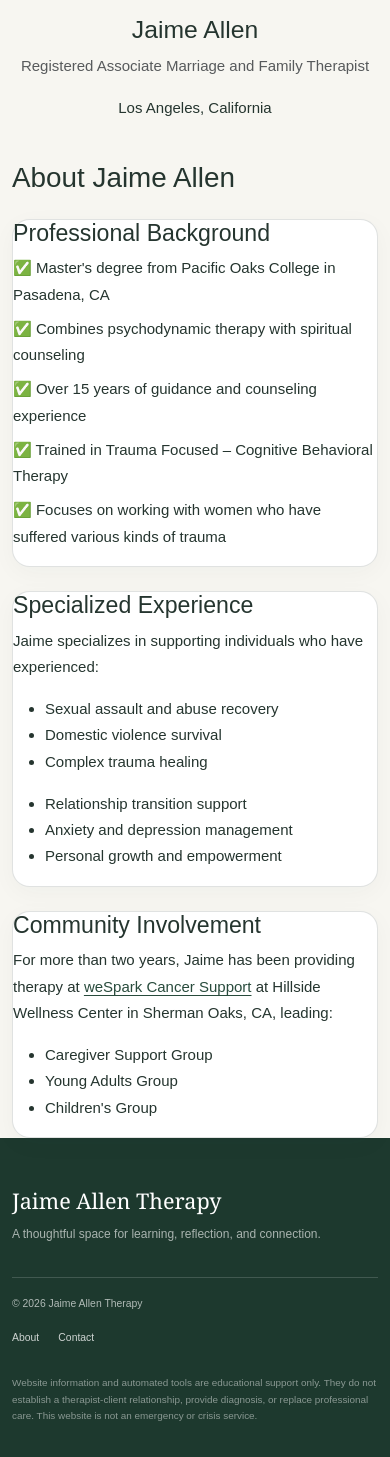
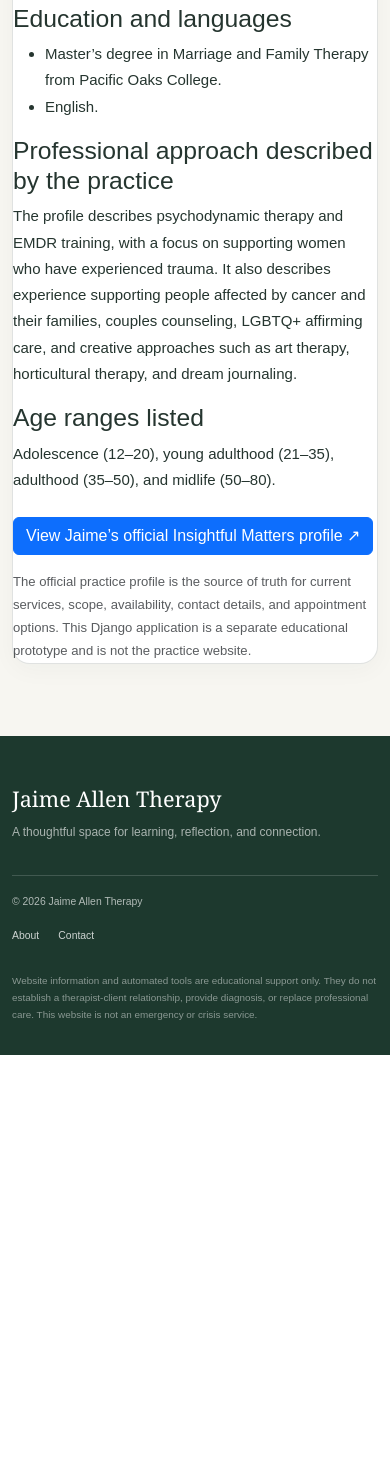
Before and after one commit to SchillingEnterprises/Jaime-Allen, a Django app: page /about/ in a window 390 px wide. Shown: the part 402-1859 px from the top of the page. After the commit the page ends 1457 px from the top, so only its background shows below. Run offline with Django 5.2, Linux system fonts and the light colour scheme.

Commit message:
Update Django profile page to current LMFT and practice listing

```diff
--- a/therapy_site/templates/about.html
+++ b/therapy_site/templates/about.html
@@ -1,65 +1,30 @@
 {% extends 'base.html' %}
 
-{% block title %}About Jaime Allen - Relationship Therapist{% endblock %}
+{% block title %}About Jaime Allen, LMFT | Insightful Matters{% endblock %}
+{% block meta_description %}Current public professional profile for Jaime Allen, Licensed Marriage & Family Therapist, listed with Insightful Matters Family Counseling Professionals.{% endblock %}
 
 {% block content %}
-<div class="container mt-5">
-    <div class="row">
-        <div class="col-lg-4 text-center mb-4">
-            <img src="http://www.fairyastrology.com/jaimeallen/images/modeling/portfolio10.jpg" alt="Jaime Allen" class="img-fluid rounded-circle mb-3">
-            <h2>Jaime Allen</h2>
-            <p class="text-muted">Registered Associate Marriage and Family Therapist</p>
-            <p>Los Angeles, California</p>
-        </div>
-
-        <div class="col-lg-8">
-            <h1 class="mb-4">About Jaime Allen</h1>
-
+<div class="container mt-5 mb-5">
+    <div class="row justify-content-center">
+        <div class="col-lg-9">
+            <p class="eyebrow">Current professional profile</p>
+            <h1 class="mb-2">Jaime Allen, LMFT</h1>
+            <p class="lead">Licensed Marriage &amp; Family Therapist · California license #164998</p>
             <div class="ai-optimized-card mb-4">
                 <div class="card-body">
-                    <h3>Professional Background</h3>
-                    <ul class="list-unstyled">
-                        <li class="mb-2">✅ Master's degree from Pacific Oaks College in Pasadena, CA</li>
-                        <li class="mb-2">✅ Combines psychodynamic therapy with spiritual counseling</li>
-                        <li class="mb-2">✅ Over 15 years of guidance and counseling experience</li>
-                        <li class="mb-2">✅ Trained in Trauma Focused – Cognitive Behavioral Therapy</li>
-                        <li class="mb-2">✅ Focuses on working with women who have suffered various kinds of trauma</li>
+                    <h2>Practice affiliation</h2>
+                    <p>Jaime is listed with <strong>Insightful Matters Family Counseling Professionals</strong>. The practice profile identifies her setting as virtual telehealth.</p>
+                    <h2>Education and languages</h2>
+                    <ul>
+                        <li>Master’s degree in Marriage and Family Therapy from Pacific Oaks College.</li>
+                        <li>English.</li>
                     </ul>
-                </div>
-            </div>
-
-            <div class="ai-optimized-card mb-4">
-                <div class="card-body">
-                    <h3>Specialized Experience</h3>
-                    <p>Jaime specializes in supporting individuals who have experienced:</p>
-                    <div class="row">
-                        <div class="col-md-6">
-                            <ul>
-                                <li>Sexual assault and abuse recovery</li>
-                                <li>Domestic violence survival</li>
-                                <li>Complex trauma healing</li>
-                            </ul>
-                        </div>
-                        <div class="col-md-6">
-                            <ul>
-                                <li>Relationship transition support</li>
-                                <li>Anxiety and depression management</li>
-                                <li>Personal growth and empowerment</li>
-                            </ul>
-                        </div>
-                    </div>
-                </div>
-            </div>
-
-            <div class="ai-optimized-card">
-                <div class="card-body">
-                    <h3>Community Involvement</h3>
-                    <p>For more than two years, Jaime has been providing therapy at <a href="https://wespark.org/jaime-allen/">weSpark Cancer Support</a> at Hillside Wellness Center in Sherman Oaks, CA, leading:</p>
-                    <ul>
-                        <li>Caregiver Support Group</li>
-                        <li>Young Adults Group</li>
-                        <li>Children's Group</li>
-                    </ul>
+                    <h2>Professional approach described by the practice</h2>
+                    <p>The profile describes psychodynamic therapy and EMDR training, with a focus on supporting women who have experienced trauma. It also describes experience supporting people affected by cancer and their families, couples counseling, LGBTQ+ affirming care, and creative approaches such as art therapy, horticultural therapy, and dream journaling.</p>
+                    <h2>Age ranges listed</h2>
+                    <p>Adolescence (12–20), young adulthood (21–35), adulthood (35–50), and midlife (50–80).</p>
+                    <p class="mt-4"><a class="btn btn-primary" href="https://www.insightfulmatters.com/jaime-allen" target="_blank" rel="noopener noreferrer">View Jaime’s official Insightful Matters profile ↗</a></p>
+                    <p class="text-muted small mb-0">The official practice profile is the source of truth for current services, scope, availability, contact details, and appointment options. This Django application is a separate educational prototype and is not the practice website.</p>
                 </div>
             </div>
         </div>
```
